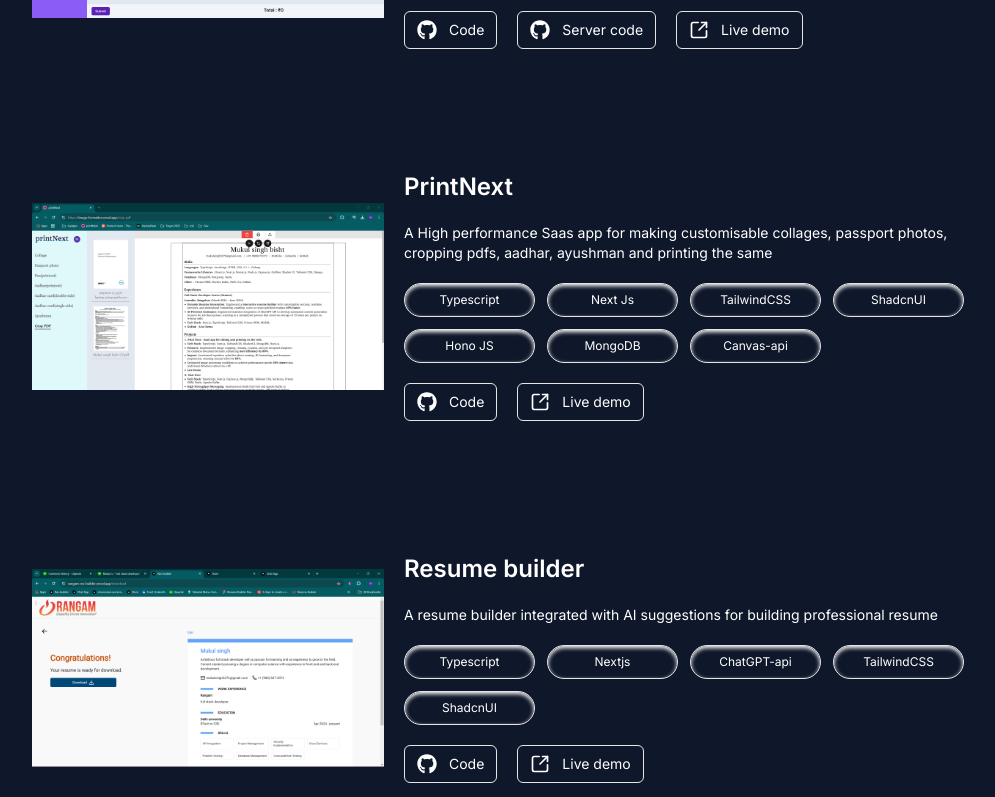
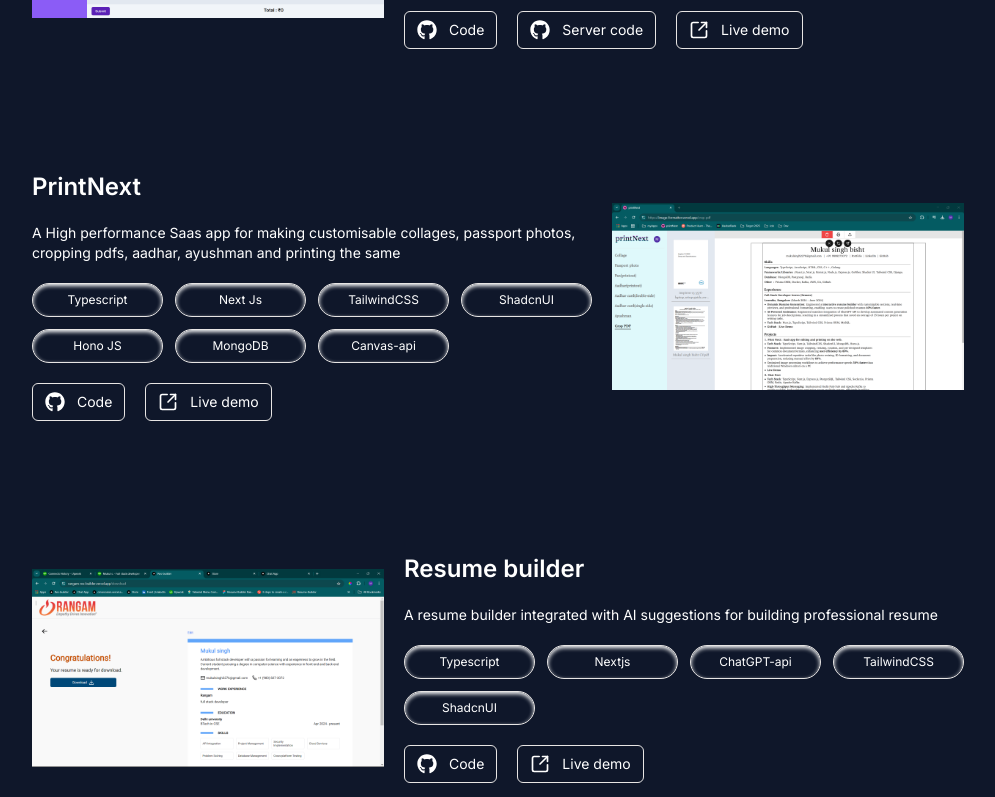
Before and after one commit to devMukulSingh/Portfolio, a Next.js app: page / in a window 1280 px wide. Shown: the part 2000-2797 px from the top of the page, without its empty margins (142-1137 px from the left). Built offline with nearby package versions, Linux system fonts and the light colour scheme.

Commit message:
layout changes in projects

```diff
--- a/app/(root)/components/Footer.tsx
+++ b/app/(root)/components/Footer.tsx
@@ -55,15 +55,13 @@ function ContactLinks() {
       </div>
       <div className="space-y-4">
         {contactLinks.map((contact, index) => (
-          <a
+          <h1
             key={index}
             className="hover:underline flex gap-3 items-center text-sm sm:text-md"
-            href={contact.link}
-            target="_blank"
           >
             <contact.icon className="flex-shrink-0" size={25} />
-            {contact.link}
-          </a>
+            {contact.title}
+          </h1>
         ))}
       </div>
     </div>
--- a/app/(root)/components/ProjectsPage.tsx
+++ b/app/(root)/components/ProjectsPage.tsx
@@ -18,7 +18,7 @@ export default function ProjectsPage() {
       </h1>
       <div className="flex flex-col gap-5 items-center justify-center w-full">
         {projects.map((project, index) => (
-          <Project key={index} project={project} />
+          <Project key={index} project={project} index={index} />
         ))}
       </div>
     </div>
@@ -35,16 +35,28 @@ type ProjectProps = {
     githubLink2?: string;
     hostedLink: string;
   };
+  index:number
 }
 
-const Project: FC<ProjectProps> = ({ project }) => {
+const Project: FC<ProjectProps> = ({ project, index }) => {
   return (
-    <div className="flex md:flex-row gap-0 md:gap-5 flex-col rounded-md w-full items-center justify-center ">
+    <div
+    className={`
+    ${index%2===0 ? 'md:flex-row' : 'md:flex-row-reverse'}
+    flex
+    gap-0
+    md:gap-5
+    flex-col
+    rounded-md
+    w-full
+    items-center
+    justify-center
+    `}>
       <motion.div
         transition={{ duration: 0.5, ease: "easeInOut" }}
         initial={{ opacity: 0, x: 200 }}
         whileInView={{ opacity: 1, x: 0 }}
-        className="relative w-full min-w-[15rem] max-w-[22rem] h-[22rem]"
+        className="relative w-full min-w-[20rem] max-w-[22rem] h-[22rem]"
       >
         <Image
           src={project.imageUrl}
--- a/components/Navbar.tsx
+++ b/components/Navbar.tsx
@@ -8,9 +8,6 @@ const Navbar = () => {
   const navItems = [
     {
       title: "Home",
-    },
-    {
-      title: "About",
     },
     {
       title: "Skills",
--- a/lib/constants.ts
+++ b/lib/constants.ts
@@ -32,14 +32,12 @@ export const contactLinks = [
 
     {
         icon: MailIcon,
-        link: "mukulsingh2276@gmail.com",
-        title: "E-mail"
+        title: "mukulsingh2276@gmail.com",
     },
 
     {
         icon: PhoneCall,
-        link: "+91 9808273072",
-        title: "Mobile"
+        title: "+91 9808273072",
     },
 
 ];
```
